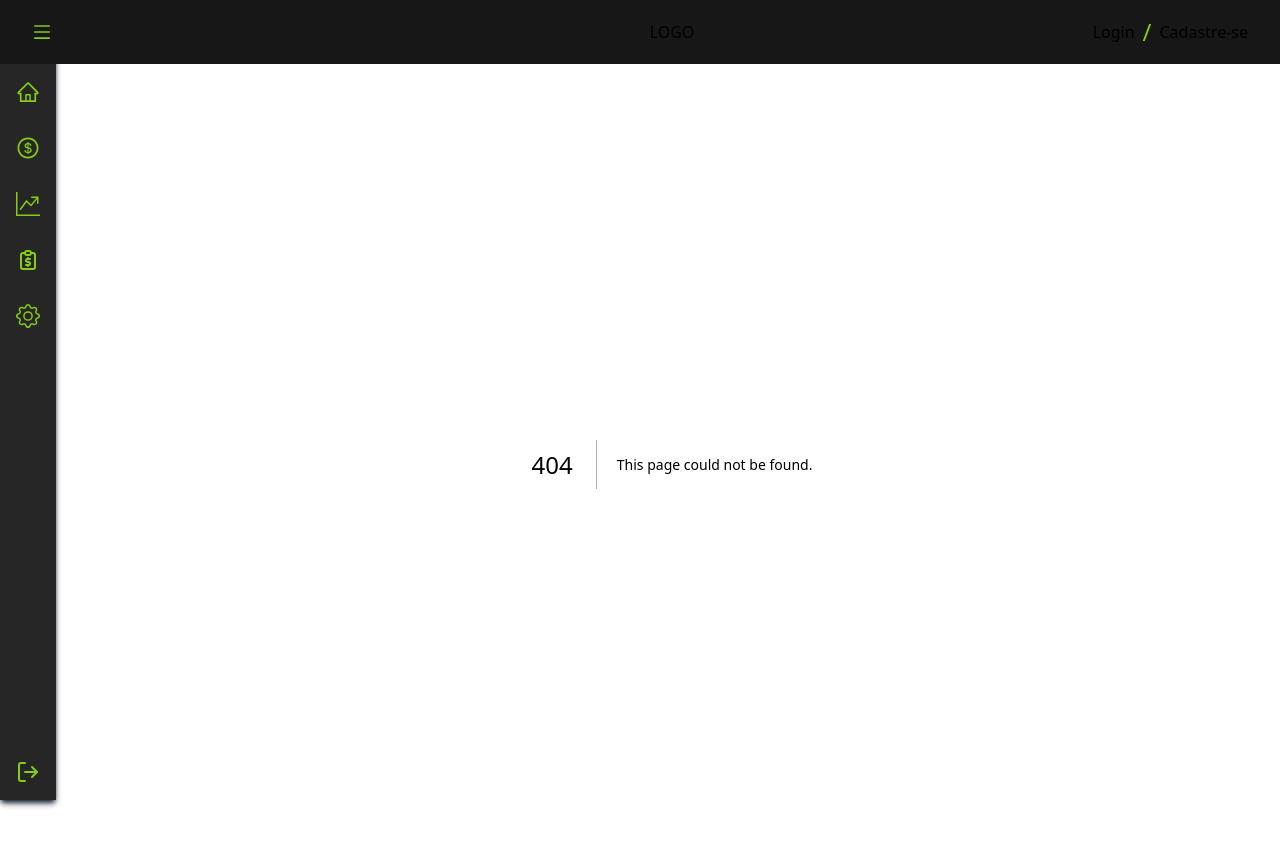
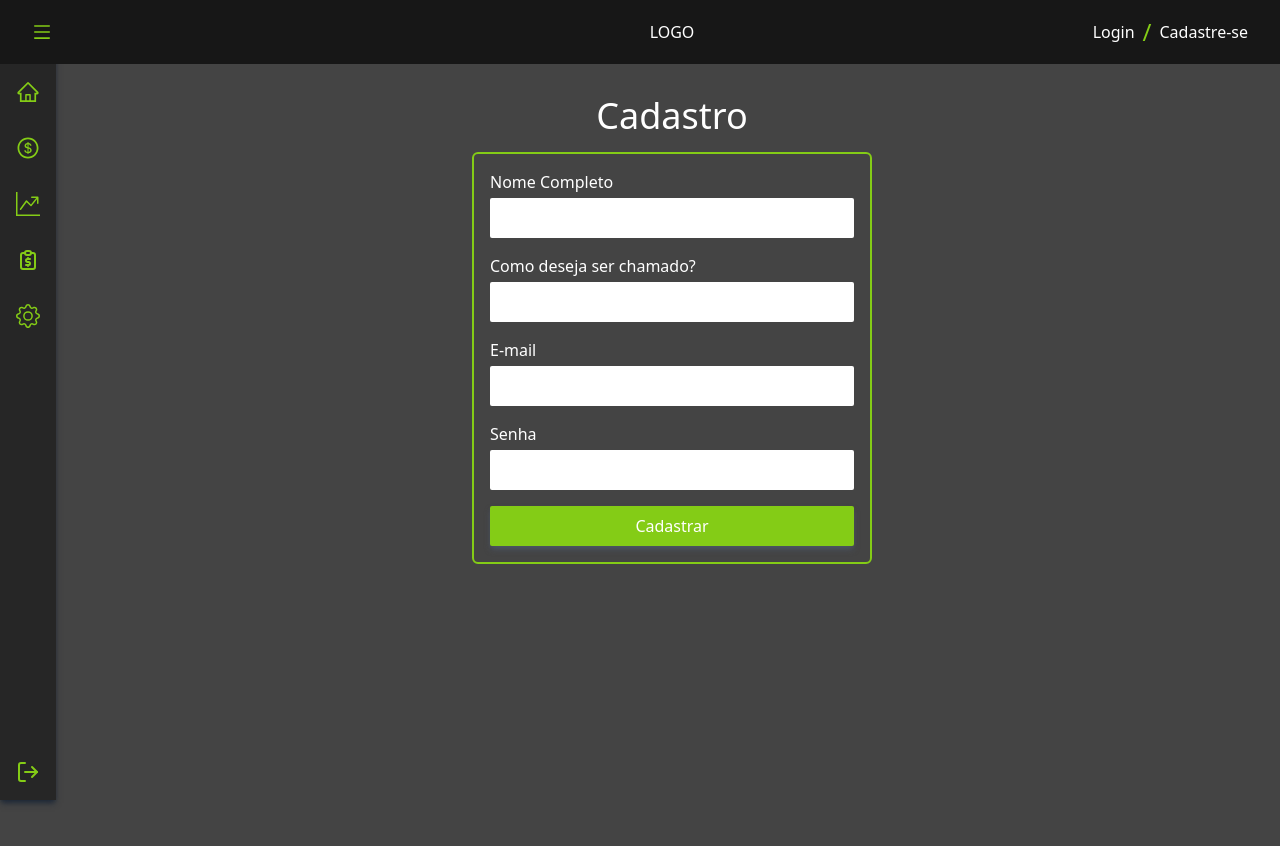
Before and after one commit to Joffre-Quintas/Projeto_Organiza, a Next.js app: page /register in a window 1280 px wide. Before the commit this address had no page. Shown: the top 846 px of the page. After the commit the page ends 800 px from the top, so only its background shows below. Built offline with nearby package versions, Linux system fonts and the light colour scheme.

Commit message:
Pagina cadastro criada

```diff
--- /dev/null
+++ b/src/components/Form.tsx
@@ -0,0 +1,53 @@
+import useForm from "@/hooks/useForm"
+import { usePathname } from "next/navigation"
+
+export default function Form({ endpoint, method }: {endpoint: string, method: string}) {
+
+    const{ formData, handleSetFormData,handleSubmit } = useForm()
+    const pathName = usePathname()
+
+    return(
+        <form
+            className="flex flex-col gap-4 w-1/2 max-w-[400px] min-w-[250px] border-2 border-lime-500 rounded-md p-4"
+            onSubmit={(e) => handleSubmit({e, endpoint, method})}
+        >
+            <div className="flex flex-col gap-1">
+                <label htmlFor="nome_completo">Nome Completo</label>
+                <input
+                    type="text"
+                    name="nome_completo"
+                    className="outline-none px-2 text-black rounded-sm py-2"
+                    onChange={e => handleSetFormData(e)}
+                />
+            </div>
+            <div className="flex flex-col gap-1">
+                <label htmlFor="nome_social">Como deseja ser chamado?</label>
+                <input
+                    type="text"
+                    name="nome_social"
+                    className="outline-none px-2 text-black rounded-sm py-2"
+                    onChange={e => handleSetFormData(e)}
+                />
+            </div>
+            <div className="flex flex-col gap-1">
+                <label htmlFor="email">E-mail</label>
+                <input
+                    type="email"
+                    name="email"
+                    className="outline-none px-2 text-black rounded-sm py-2"
+                    onChange={e => handleSetFormData(e)}
+                />
+            </div>
+            <div className="flex flex-col gap-1">
+                <label htmlFor="senha">Senha</label>
+                <input
+                    type="password"
+                    name="senha"
+                    className="outline-none px-2 text-black rounded-sm py-2"
+                    onChange={e => handleSetFormData(e)}
+                />
+            </div>
+            <button type="submit" className=" bg-lime-500 px-4 py-2 hover:opacity-90 rounded-sm shadow-md shadow-gray-600">{pathName === '/register' ? 'Cadastrar' : 'Atualizar'}</button>
+        </form>
+    )
+}
--- a/src/components/layout/Header.tsx
+++ b/src/components/layout/Header.tsx
@@ -21,7 +21,7 @@ export default function Header() {
                     <div className="flex justify-end gap-2 items-center">
                         <Link href='/login' className='transition hover:scale-110 hover:text-lime-500'>Login</Link>
                         <span className="text-lime-500 text-2xl">/</span>
-                        <Link href='/cadastro' className='transition hover:scale-110 hover:text-lime-500'>Cadastre-se</Link>
+                        <Link href='/register' className='transition hover:scale-110 hover:text-lime-500'>Cadastre-se</Link>
                     </div>
                     :
                     <div className="flex justify-end gap-2 items-center text-sm cursor-pointer">
--- /dev/null
+++ b/src/hooks/useForm.ts
@@ -0,0 +1,59 @@
+import router from "next/router";
+import { ChangeEvent, FormEvent, useContext, useState } from "react";
+
+export default function useForm() {
+
+    const [formData, setFormData] = useState({
+        nome_completo: null!,
+        nome_social: null!,
+        email: null!,
+        senha: null!
+    })
+
+    function handleSetFormData(e:ChangeEvent<HTMLInputElement>) {
+        const {name, value} = e.target;
+
+        setFormData(current => {
+            return {
+                ...current,
+                [name]:value
+            }
+        })
+    }
+
+    async function handleSubmit(props:{e: FormEvent,endpoint:string, method:string}) {
+        const {e, endpoint, method} = props;
+        e.preventDefault()
+        if(Object.values(formData).some((value => value === null))) {
+            console.log("Preencha todos os campos!")
+        } else if(method === 'POST') {
+            try {
+                const status = await fetch(endpoint, {
+                    method: method,
+                    headers: {
+                        "Content-type":"application/json"
+                    },
+                    body:JSON.stringify(formData)
+                })
+                if(status.ok) {
+                    setFormData({
+                        nome_completo: null!,
+                        nome_social: null!,
+                        email: null!,
+                        senha: null!
+                    })
+                    router.push('./')
+                }
+            }
+            catch(err) {
+                console.error(err)
+            }
+        }
+    }
+
+    return {
+        formData,
+        handleSetFormData,
+        handleSubmit
+    }
+}
--- a/src/pages/login.tsx
+++ b/src/pages/login.tsx
@@ -20,7 +20,7 @@ export default function Login(){
 
     async function handleSubmit(e:FormEvent<HTMLFormElement>) {
         e.preventDefault()
-        if(Object.values(loginData).some(value => value === null)) {
+        if(Object.values(loginData).some((value:string) => value.trim() === null)) {
             console.log('Preencha todos os campos!')
         } else {
             try {
--- /dev/null
+++ b/src/pages/register.tsx
@@ -0,0 +1,12 @@
+import Form from "@/components/Form";
+
+export default function Register() {
+    const endpoint = 'https://defiant-seal-wetsuit.cyclic.app/cadastrar'
+
+    return (
+        <div className="flex flex-col items-center">
+            <h1 className="text-4xl mt-8 mb-4">Cadastro</h1>
+            <Form endpoint={endpoint} method={'POST'}/>
+        </div>
+    )
+}
```
